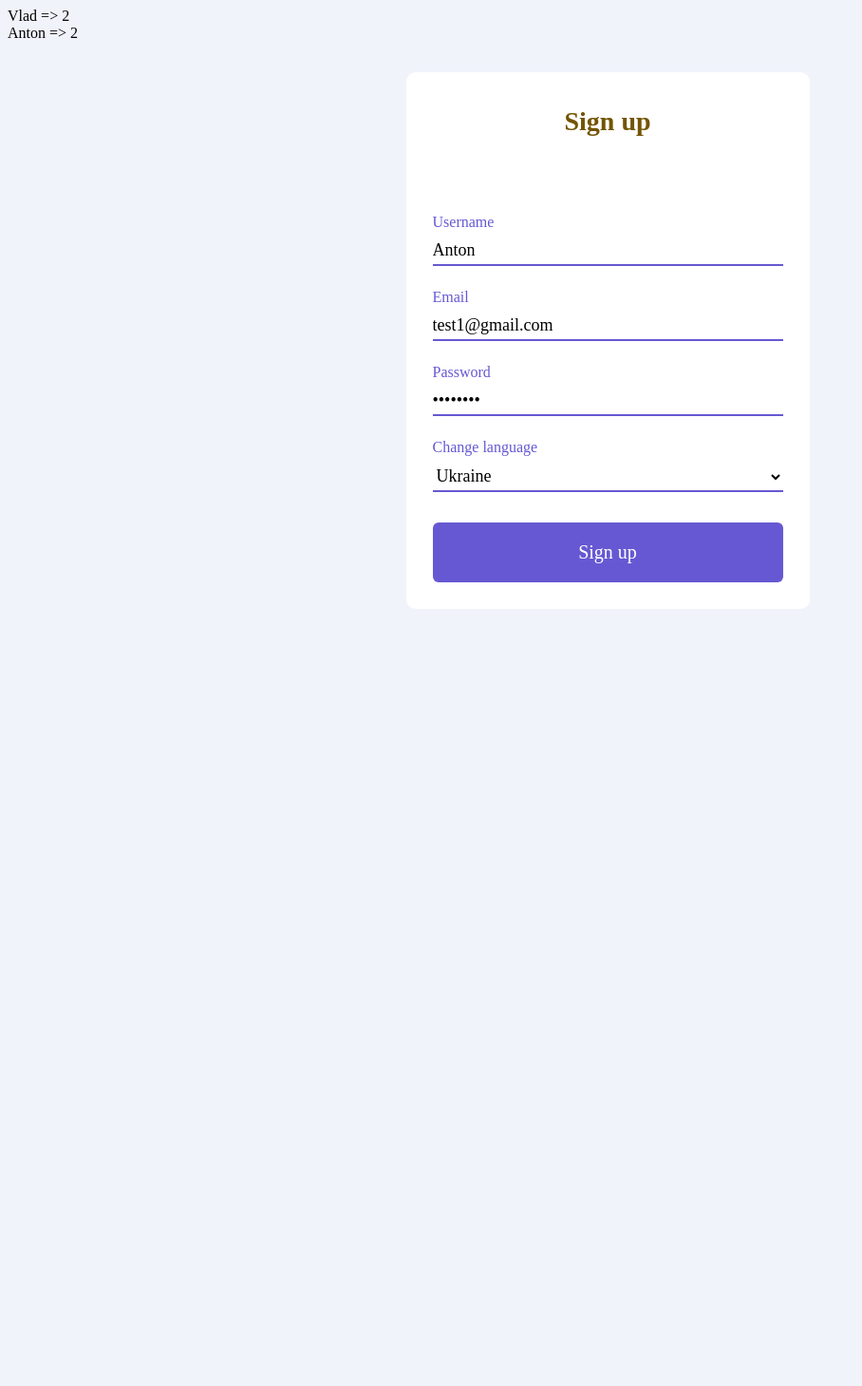
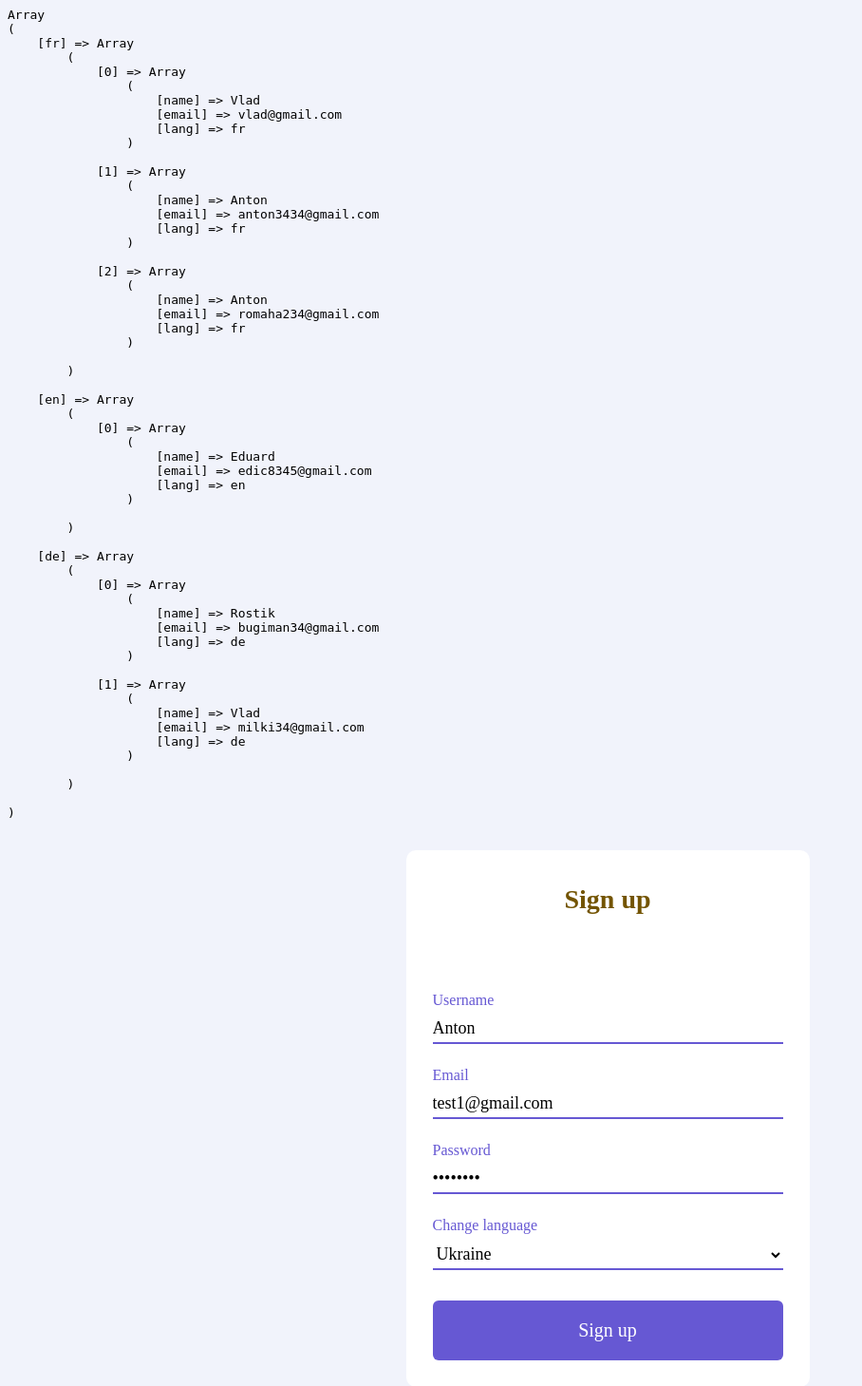
Before and after one commit to Parano9I/php-practics, a PHP site: page / in a window 1280 px wide. Shown: the top 1459 px of the page at 95% size, without its empty margins (0-908 px from the left). Before the commit the page ends 641 px from the top, so only its background shows below. Run offline with PHP 8.4, Linux system fonts and the light colour scheme.

Commit message:
Task 6.2: Grouping users by lang

```diff
--- a/index.php
+++ b/index.php
@@ -14,26 +14,44 @@ $langs = [
 
 $users = [
   "40" => ["name" => "Vlad", "email" => "vlad@gmail.com", "lang" => "fr"],
-  "2" => ["name" => "Anton", "email" => "anton3434@gmail.com", "lang" => "ru"],
+  "2" => ["name" => "Anton", "email" => "anton3434@gmail.com", "lang" => "fr"],
   "0" => ["name" => "Eduard", "email" => "edic8345@gmail.com", "lang" => "en"],
   "29" => ["name" => "Anton", "email" => "romaha234@gmail.com", "lang" => "fr"],
   "18" => ["name" => "Rostik", "email" => "bugiman34@gmail.com", "lang" => "de"],
   "6" => ["name" => "Vlad", "email" => "milki34@gmail.com", "lang" => "de"],
 ];
 
-$usersName = array_map(function($user){
-  return $user["name"];
-}, $users);
+// function groupingUsersBy(array $users, string $parametr): array {
+//   return array_reduce($users, function($acc, $user) use ($parametr){
+//     $key = $user[$parametr];
+//     if (!array_key_exists($key, $acc)) {
+//       $acc[$key] = [];
+//     };
+//     array_push($acc[$key], $user);
+//     return $acc;
+//   }, []);
+// };
 
-$usersCountDuplicateName = array_count_values($usersName);
+function groupingUsersBy(array $users, string $parametr): array {
+  $result = [];
+  $usersValue = array_values($users);
 
-foreach($usersCountDuplicateName as $name => $count){
-  echo $count > 1 ? "{$name} => {$count} <br>" : "";
+  foreach($usersValue as $user => $values){
+
+    $key = $values[$parametr];
+
+    if(!array_key_exists($key, $result)){
+      $result[$key] = [];
+    };
+    array_push($result[$key], $values);
+  }
+
+  return $result;
 };
 
-// echo "<pre>";
-//   print_r(array_count_values($usersName));
-// echo "</pre>";
+echo "<pre>";
+  print_r(groupingUsersBy($users, "lang"));
+echo "</pre>";
 
 ?>
 <!DOCTYPE html>
```
